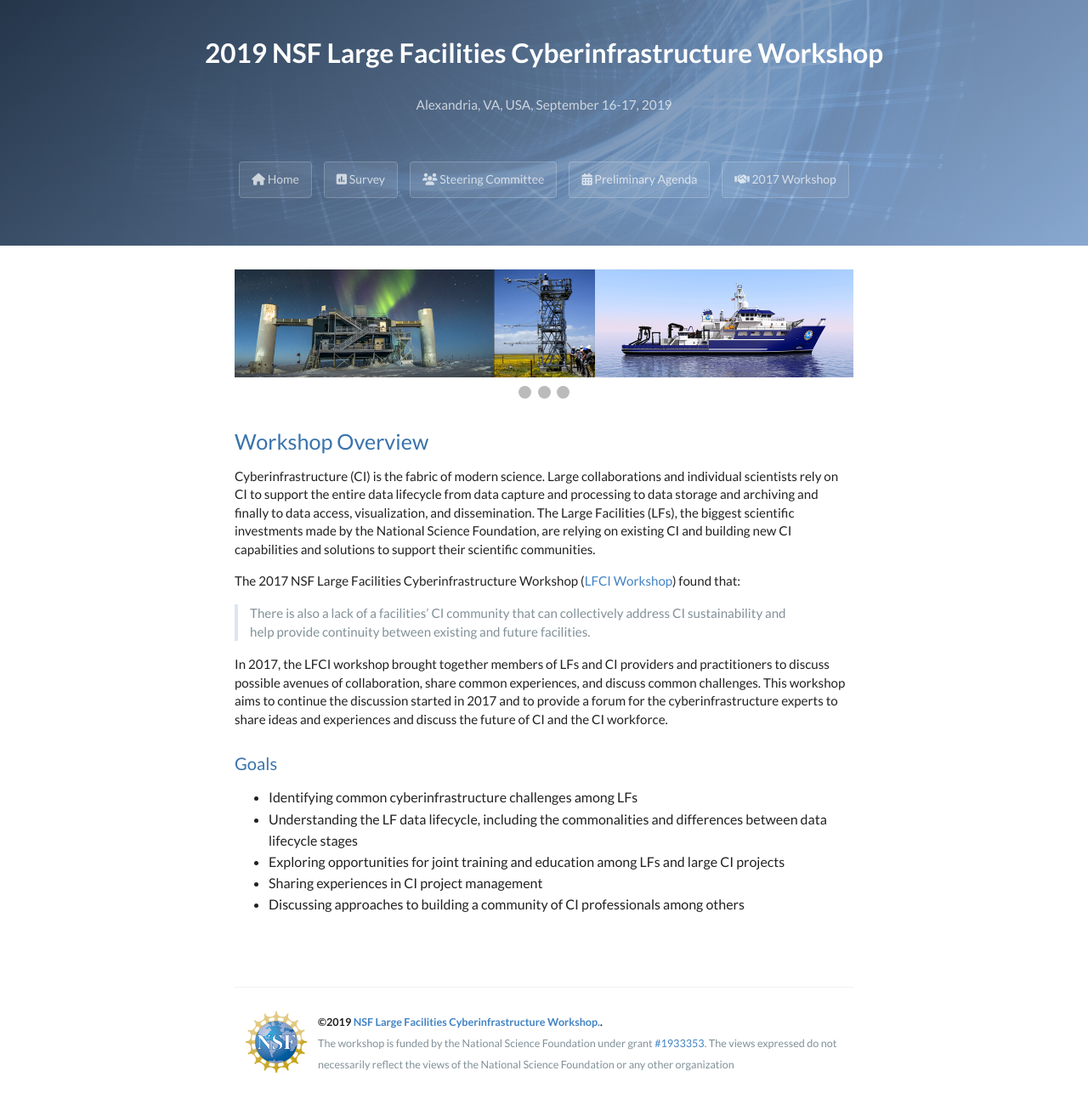
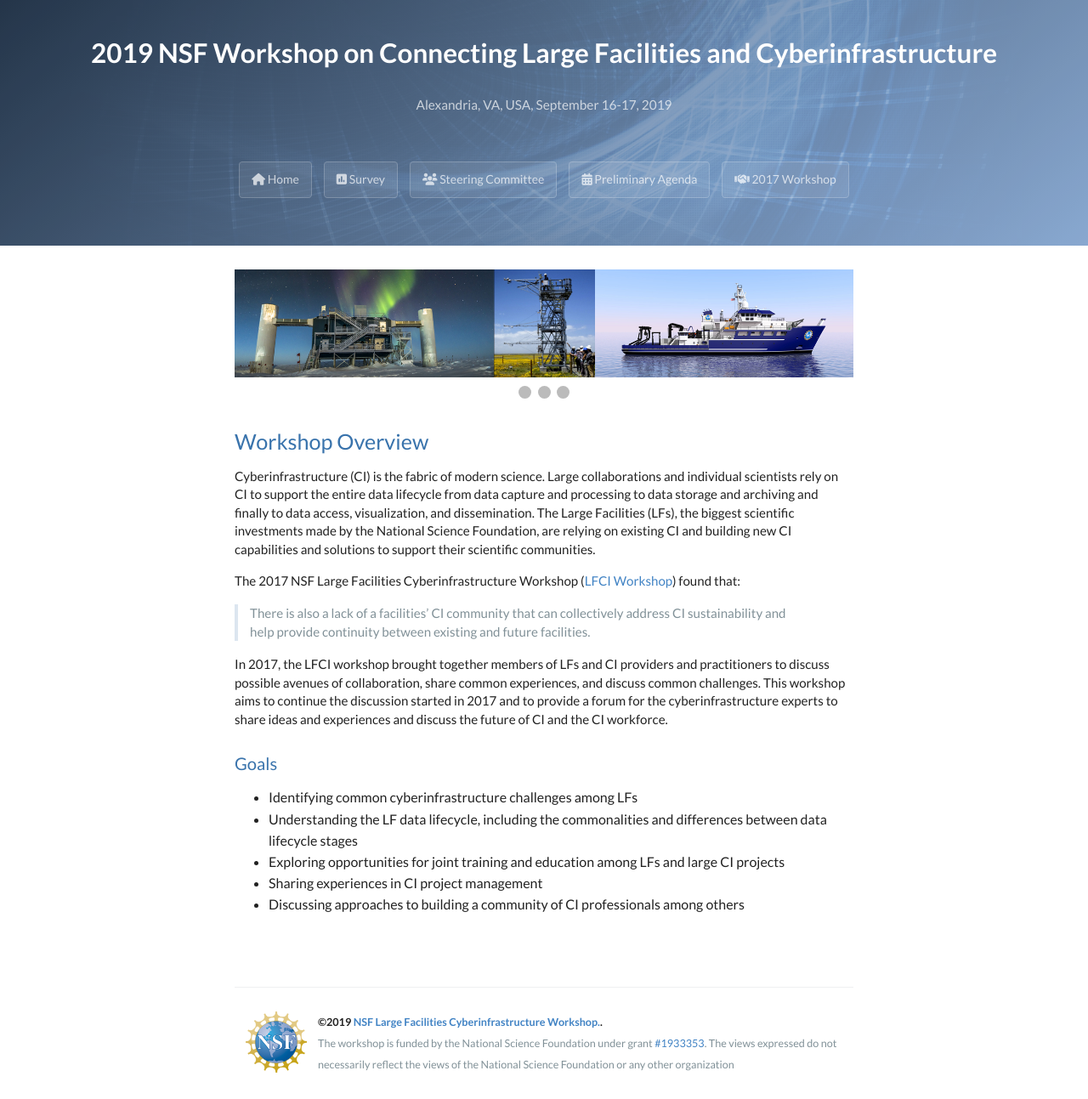
Before and after one commit to facilitiesci/facilitiesci.github.io, a Jekyll site: the page built from index.md, in a window 1280 px wide. Shown: the whole page at 85% size. Built offline with Jekyll 4.4.1, drawn with Linux system fonts in a browser that asks for light colours; nearby versions of some CDN libraries.

Commit message:
Update _config.yml

```diff
--- a/_config.yml
+++ b/_config.yml
@@ -1,5 +1,5 @@
 # Setup
-title:        2019 NSF Large Facilities Cyberinfrastructure Workshop
+title:        2019 NSF Workshop on Connecting Large Facilities and Cyberinfrastructure
 tagline:      Alexandria, VA, USA, September 16-17, 2019
 baseurl:      ""
 paginate:     1
```
